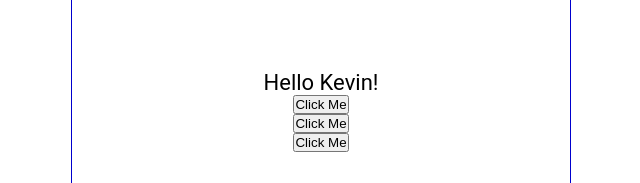
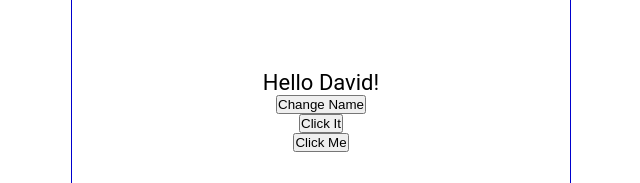
Before and after one commit to NimniSenarathna/react-js-course-dave-gray, a React (Create React App) app: page / in a window 1280 px wide. Shown: the part 297-480 px from the top of the page, without its empty margins (319-959 px from the left). Built offline with nearby package versions, Linux system fonts and the light colour scheme.

Commit message:
updated with useState hook

```diff
--- a/src/Content.js
+++ b/src/Content.js
@@ -1,32 +1,32 @@
-import React from 'react'
+import {useState} from 'react'
 
 const Content = () => {
+
+    const [name, setName] = useState('David');
+    const [count, setCount] = useState(0);
 
     const handleNameCheck = () => {
         const names = ["Bob", "John", "Kevin"];
         const int = Math.floor(Math.random() * 3);
-        return names[int]
+        setName(names[int]);
     }
 
     const handleClick = () => {
-      console.log("You clicked it..")
+      setCount(count + 1)
+      console.log(count)
     }
-    const handleClick2 = (name) => {
-      console.log(`${name} was Clicked..!`)
-    }
-
-    const handleClick3 = (e) => {
-      console.log(e.target.innerText)
+    const handleClick2 = () => {
+      console.log(count)
     }
 
   return (
     <main>
         <p onDoubleClick={handleClick}>
-            Hello {handleNameCheck()}!
+            Hello {name}!
         </p>
-        <button onClick={handleClick}>Click Me</button>
-        <button onClick={() => handleClick2('David')}>Click Me</button>
-        <button onClick={(e) => handleClick3(e)}>Click Me</button>
+        <button onClick={handleNameCheck}>Change Name</button>
+        <button onClick={handleClick}>Click It</button>
+        <button onClick={handleClick2}>Click Me</button>
     </main>
   )
 }
```
